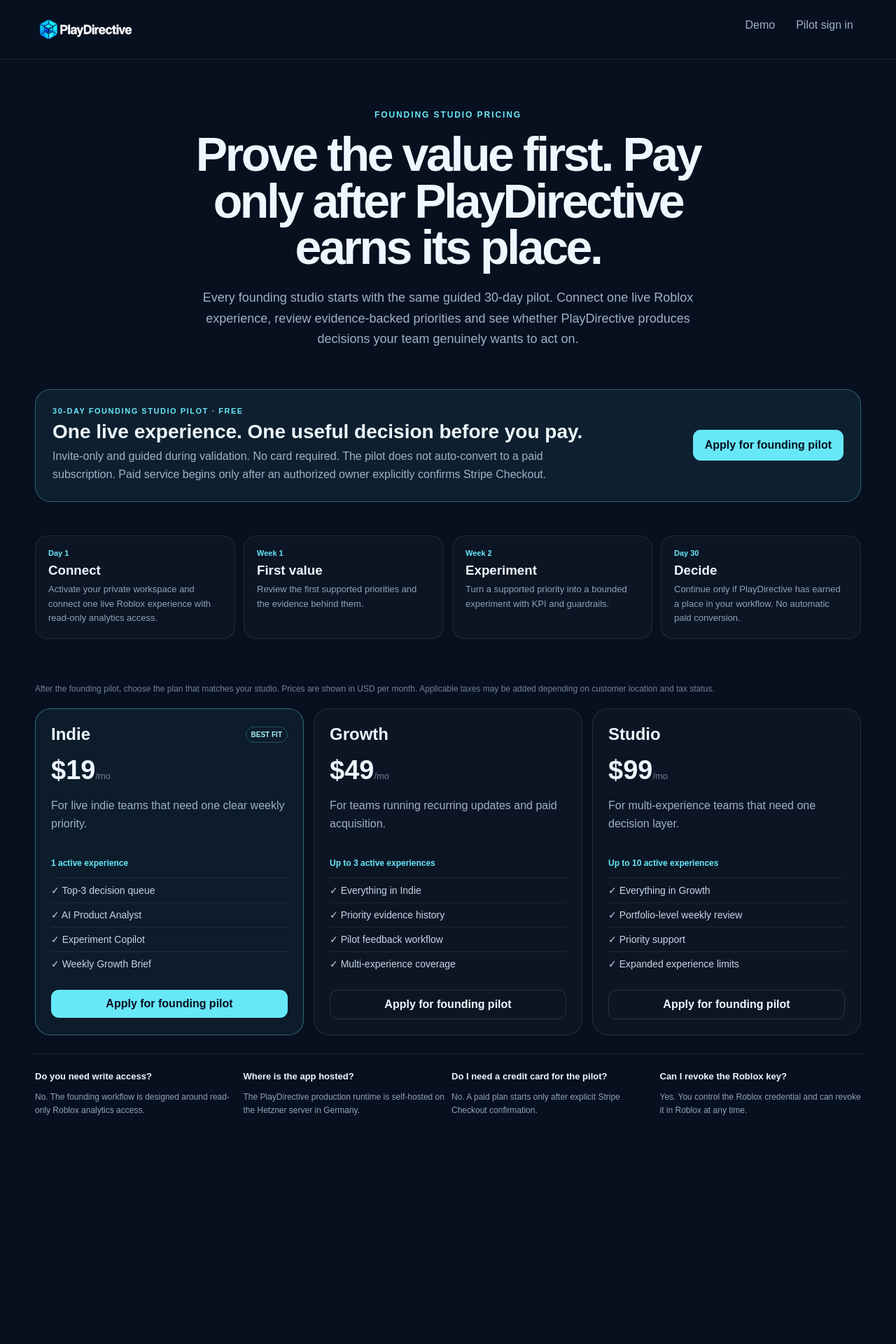
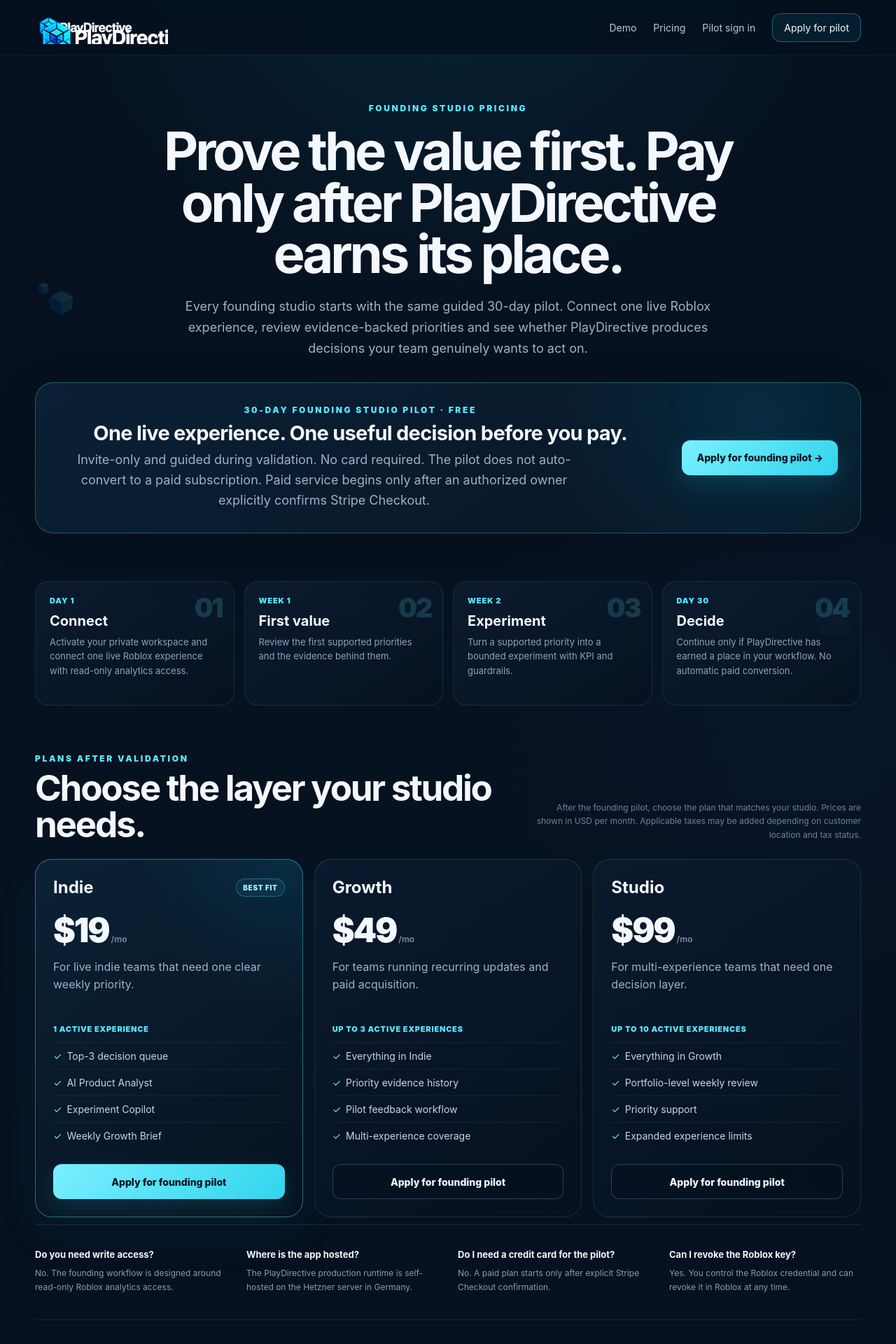
Before and after one commit to danielwauer-maker/roblox-decision-engine, a Next.js app in the folder apps/web/: page /pricing in a window 1280 px wide. Shown: the top 1920 px of the page at 70% size. Before the commit the page ends 1681 px from the top, so only its background shows below. Built offline with nearby package versions, Linux system fonts and the light colour scheme.

Commit message:
polish pricing page to match PlayDirective desktop system

```diff
--- a/apps/web/app/pricing/page.tsx
+++ b/apps/web/app/pricing/page.tsx
@@ -30,59 +30,126 @@ const plans = [
 ];
 
 const pilotSteps = [
-  ["Day 1", "Connect", "Activate your private workspace and connect one live Roblox experience with read-only analytics access."],
-  ["Week 1", "First value", "Review the first supported priorities and the evidence behind them."],
-  ["Week 2", "Experiment", "Turn a supported priority into a bounded experiment with KPI and guardrails."],
-  ["Day 30", "Decide", "Continue only if PlayDirective has earned a place in your workflow. No automatic paid conversion."],
+  ["01", "Day 1", "Connect", "Activate your private workspace and connect one live Roblox experience with read-only analytics access."],
+  ["02", "Week 1", "First value", "Review the first supported priorities and the evidence behind them."],
+  ["03", "Week 2", "Experiment", "Turn a supported priority into a bounded experiment with KPI and guardrails."],
+  ["04", "Day 30", "Decide", "Continue only if PlayDirective has earned a place in your workflow. No automatic paid conversion."],
+];
+
+const trustItems = [
+  ["Do you need write access?", "No. The founding workflow is designed around read-only Roblox analytics access."],
+  ["Where is the app hosted?", "The PlayDirective production runtime is self-hosted on the Hetzner server in Germany."],
+  ["Do I need a credit card for the pilot?", "No. A paid plan starts only after explicit Stripe Checkout confirmation."],
+  ["Can I revoke the Roblox key?", "Yes. You control the Roblox credential and can revoke it in Roblox at any time."],
 ];
 
 export default function PricingPage() {
   return (
-    <main style={{ minHeight: "100vh", background: "#07101f", color: "#eef7ff", fontFamily: "Arial, sans-serif" }}>
-      <header style={{ borderBottom: "1px solid rgba(255,255,255,.08)" }}>
-        <div style={{ maxWidth: 1180, margin: "0 auto", padding: "18px clamp(20px,5vw,24px)", display: "flex", justifyContent: "space-between", gap: 16, flexWrap: "wrap" }}>
-          <a href="/" style={{ color: "#eef7ff", textDecoration: "none", fontWeight: 800 }}>PlayDirective</a>
-          <div style={{ display: "flex", gap: 8 }}><a href="/demo" style={{ color: "#9fb1c7", textDecoration: "none", padding: "9px 11px" }}>Demo</a><a href="/app/login" style={{ color: "#9fb1c7", textDecoration: "none", padding: "9px 11px" }}>Pilot sign in</a></div>
+    <main className="pricing-shell">
+      <style>{`
+        :root{color-scheme:dark}
+        html{scroll-behavior:smooth}
+        body{margin:0;background:#06101e}
+        .pricing-shell{--bg:#06101e;--panel:#0a192b;--panel2:#0d2035;--line:#163854;--cyan:#59e6ff;--muted:#93a9c2;--white:#f4f8fd;min-height:100vh;background:radial-gradient(circle at 50% -8%,rgba(0,202,255,.12),transparent 26%),radial-gradient(circle at 90% 46%,rgba(37,99,235,.045),transparent 30%),linear-gradient(180deg,#06101e,#071220 56%,#06101e);color:var(--white);font-family:Inter,ui-sans-serif,system-ui,-apple-system,BlinkMacSystemFont,"Segoe UI",sans-serif;overflow:hidden;position:relative}
+        .pricing-shell *{box-sizing:border-box}.pricing-shell a{color:inherit;text-decoration:none}.wrap{width:min(1180px,calc(100% - 40px));margin:0 auto;position:relative}
+        .header{position:sticky;top:0;z-index:30;background:rgba(6,16,30,.82);backdrop-filter:blur(18px);border-bottom:1px solid rgba(125,211,252,.08)}
+        .header-inner{height:78px;display:flex;align-items:center;justify-content:space-between}.brand-logo{width:230px;height:auto;display:block}.nav{display:flex;align-items:center;gap:24px;font-size:14px;color:#b9c9da}.nav a{transition:.2s ease}.nav a:hover{color:white}.nav-cta{padding:11px 16px;border:1px solid rgba(89,230,255,.34);border-radius:12px;background:rgba(24,211,246,.08);color:#efffff!important}
+        .hero{padding:68px 0 34px;text-align:center}.eyebrow,.kicker{font-size:12px;letter-spacing:.22em;text-transform:uppercase;font-weight:900;color:var(--cyan)}
+        .hero h1{font-size:clamp(48px,6.2vw,76px);line-height:.97;letter-spacing:-.055em;max-width:900px;margin:17px auto 0}.hero p{max-width:760px;margin:23px auto 0;font-size:18px;line-height:1.65;color:#9fb1c7}
+        .pilot-cta{margin-top:34px;border:1px solid rgba(89,230,255,.28);background:radial-gradient(circle at 88% 24%,rgba(0,198,255,.11),transparent 29%),linear-gradient(145deg,rgba(11,33,55,.98),rgba(7,21,36,.98));border-radius:26px;padding:31px 32px;display:grid;grid-template-columns:1fr auto;gap:28px;align-items:center;box-shadow:0 24px 75px rgba(0,0,0,.13),inset 0 1px 0 rgba(255,255,255,.03)}
+        .pilot-cta h2{margin:8px 0 7px;font-size:29px;letter-spacing:-.025em}.pilot-cta p{margin:0;color:#9eb0c4;line-height:1.6;max-width:760px}.btn{display:inline-flex;align-items:center;justify-content:center;min-height:50px;padding:0 21px;border-radius:12px;font-size:14px;font-weight:850;transition:.2s ease;white-space:nowrap}.btn:hover{transform:translateY(-2px)}.btn-primary{background:linear-gradient(135deg,#7af0ff,#31d4ed);color:#05121f!important;box-shadow:0 12px 34px rgba(46,216,239,.15)}.btn-secondary{border:1px solid rgba(147,169,194,.3);background:rgba(7,16,31,.4)}
+        .steps-section{padding:34px 0 62px}.steps{display:grid;grid-template-columns:repeat(4,1fr);gap:14px;position:relative}.step{position:relative;border:1px solid rgba(91,169,217,.16);border-radius:20px;padding:20px;background:linear-gradient(145deg,rgba(12,30,50,.8),rgba(7,18,32,.92));min-height:178px}.step-num{position:absolute;right:16px;top:14px;color:rgba(89,230,255,.18);font-size:38px;font-weight:900;letter-spacing:-.06em}.step-time{font-size:11px;font-weight:900;color:var(--cyan);letter-spacing:.08em;text-transform:uppercase}.step h3{margin:10px 0 8px;font-size:20px}.step p{margin:0;color:#8fa2ba;font-size:13px;line-height:1.6;max-width:250px}
+        .pricing-section{padding:6px 0 82px}.pricing-intro{display:flex;justify-content:space-between;align-items:flex-end;gap:28px;margin-bottom:24px}.pricing-intro h2{font-size:clamp(36px,4vw,52px);line-height:1.02;letter-spacing:-.045em;margin:8px 0 0}.pricing-note{max-width:470px;color:#718198;font-size:12px;line-height:1.65;text-align:right}
+        .plan-grid{display:grid;grid-template-columns:repeat(3,1fr);gap:16px}.plan-card{position:relative;border:1px solid rgba(91,169,217,.17);background:linear-gradient(145deg,rgba(10,27,47,.95),rgba(6,17,31,.98));border-radius:24px;padding:25px;display:flex;flex-direction:column;min-height:500px;box-shadow:inset 0 1px 0 rgba(255,255,255,.025)}.plan-card.featured{border-color:rgba(89,230,255,.4);background:radial-gradient(circle at 96% 0%,rgba(0,198,255,.09),transparent 35%),linear-gradient(145deg,rgba(11,34,55,.98),rgba(6,18,31,.99));box-shadow:0 24px 70px rgba(0,190,255,.06),inset 0 1px 0 rgba(255,255,255,.04)}
+        .plan-head{display:flex;align-items:center;justify-content:space-between;gap:12px}.plan-head h3{font-size:24px;margin:0}.badge{font-size:10px;font-weight:900;letter-spacing:.07em;color:#a5f3fc;border:1px solid rgba(103,232,249,.3);background:rgba(103,232,249,.06);border-radius:999px;padding:6px 9px}.price{margin-top:17px;font-size:48px;font-weight:900;letter-spacing:-.045em}.price span{font-size:12px;color:#718198;font-weight:650;letter-spacing:0;margin-left:3px}.plan-subtitle{color:#9fb1c7;line-height:1.58;min-height:76px;margin:11px 0 18px}.experience{font-size:11px;color:var(--cyan);font-weight:900;text-transform:uppercase;letter-spacing:.07em;margin-bottom:12px}.features{display:grid;gap:0;margin-bottom:22px}.feature{padding:10px 0;border-top:1px solid rgba(255,255,255,.065);font-size:14px;color:#c7d5e5}.feature:before{content:"✓";color:#78ebd0;margin-right:7px}.plan-card .btn{margin-top:auto;width:100%}
+        .trust-panel{border-top:1px solid rgba(132,173,205,.15);border-bottom:1px solid rgba(132,173,205,.15);padding:34px 0 36px;margin-top:10px}.trust-grid{display:grid;grid-template-columns:repeat(4,1fr);gap:28px}.trust-item strong{display:block;font-size:13px;margin-bottom:9px}.trust-item p{margin:0;color:#879bb3;font-size:12px;line-height:1.65}
+        .footer{margin-top:70px;border-top:1px solid rgba(132,173,205,.12);background:rgba(4,12,23,.42)}.footer-inner{min-height:102px;display:flex;align-items:center;justify-content:space-between;gap:24px;color:#758aa1;font-size:12px}.footer-links{display:flex;gap:20px}.footer a:hover{color:#dfefff}
+        .deco{position:absolute;pointer-events:none;opacity:.13;filter:drop-shadow(0 12px 24px rgba(0,191,255,.12));z-index:0}.deco-1{width:80px;left:3%;top:18%}.deco-2{width:110px;right:3%;top:39%}.deco-3{width:62px;left:7%;top:62%}.deco-4{width:92px;right:7%;top:77%}.deco-5{width:44px;left:46%;top:31%}.pricing-shell>header,.pricing-shell>section,.pricing-shell>footer{position:relative;z-index:1}
+        @media(max-width:920px){.nav>a:not(.nav-cta){display:none}.hero{padding-top:50px}.pilot-cta{grid-template-columns:1fr}.steps{grid-template-columns:1fr 1fr}.plan-grid{grid-template-columns:1fr}.plan-card{min-height:auto}.pricing-intro{align-items:flex-start;flex-direction:column}.pricing-note{text-align:left}.trust-grid{grid-template-columns:1fr 1fr}.deco{opacity:.07}}
+        @media(max-width:560px){.wrap{width:calc(100% - 24px)}.header-inner{height:68px}.brand-logo{width:168px}.nav-cta{font-size:12px;padding:10px 12px}.hero h1{font-size:45px}.hero p{font-size:16px}.pilot-cta{padding:24px 19px}.pilot-cta h2{font-size:25px}.pilot-cta .btn{width:100%}.steps{grid-template-columns:1fr}.pricing-section{padding-bottom:58px}.pricing-intro h2{font-size:38px}.plan-card{padding:20px}.price{font-size:44px}.trust-grid{grid-template-columns:1fr}.footer-inner{align-items:flex-start;flex-direction:column;justify-content:center;padding:26px 0}.footer-links{flex-wrap:wrap}.deco{display:none}}
+      `}</style>
+
+      <img className="deco deco-1" src="/brand/playdirective/deco-cubes.png" alt="" aria-hidden="true" />
+      <img className="deco deco-2" src="/brand/playdirective/deco-cloud.png" alt="" aria-hidden="true" />
+      <img className="deco deco-3" src="/brand/playdirective/deco-cubes2.png" alt="" aria-hidden="true" />
+      <img className="deco deco-4" src="/brand/playdirective/deco-cloud.png" alt="" aria-hidden="true" />
+      <img className="deco deco-5" src="/brand/playdirective/deco-cubes.png" alt="" aria-hidden="true" />
+
+      <header className="header">
+        <div className="wrap header-inner">
+          <a href="/" aria-label="PlayDirective home"><img className="brand-logo" src="/brand/playdirective/logo.png" alt="PlayDirective" /></a>
+          <nav className="nav" aria-label="Primary navigation">
+            <a href="/demo">Demo</a>
+            <a href="/pricing">Pricing</a>
+            <a href="/app/login">Pilot sign in</a>
+            <a className="nav-cta" href="/apply">Apply for pilot</a>
+          </nav>
         </div>
       </header>
 
-      <section style={{ maxWidth: 1180, margin: "0 auto", padding: "72px clamp(20px,5vw,24px) 28px", textAlign: "center" }}>
-        <div style={{ color: "#67e8f9", fontSize: 12, fontWeight: 800, letterSpacing: ".16em", textTransform: "uppercase" }}>Founding studio pricing</div>
-        <h1 style={{ margin: "16px auto 0", maxWidth: 850, fontSize: "clamp(42px,8vw,68px)", lineHeight: .98, letterSpacing: "-.05em" }}>Prove the value first. Pay only after PlayDirective earns its place.</h1>
-        <p style={{ margin: "24px auto 0", maxWidth: 760, color: "#9fb1c7", fontSize: 18, lineHeight: 1.65 }}>Every founding studio starts with the same guided 30-day pilot. Connect one live Roblox experience, review evidence-backed priorities and see whether PlayDirective produces decisions your team genuinely wants to act on.</p>
-      </section>
+      <section className="hero wrap">
+        <div className="eyebrow">Founding studio pricing</div>
+        <h1>Prove the value first. Pay only after PlayDirective earns its place.</h1>
+        <p>Every founding studio starts with the same guided 30-day pilot. Connect one live Roblox experience, review evidence-backed priorities and see whether PlayDirective produces decisions your team genuinely wants to act on.</p>
 
-      <section style={{ maxWidth: 1180, margin: "0 auto", padding: "28px clamp(20px,5vw,24px)" }}>
-        <div style={{ border: "1px solid rgba(103,232,249,.32)", background: "rgba(103,232,249,.075)", borderRadius: 22, padding: 24, display: "flex", justifyContent: "space-between", gap: 20, alignItems: "center", flexWrap: "wrap" }}>
-          <div style={{ maxWidth: 760 }}>
-            <div style={{ color: "#67e8f9", fontSize: 11, fontWeight: 800, textTransform: "uppercase", letterSpacing: ".14em" }}>30-day founding studio pilot · free</div>
-            <h2 style={{ margin: "8px 0 6px", fontSize: 28 }}>One live experience. One useful decision before you pay.</h2>
-            <p style={{ margin: 0, color: "#9fb1c7", lineHeight: 1.65 }}>Invite-only and guided during validation. No card required. The pilot does not auto-convert to a paid subscription. Paid service begins only after an authorized owner explicitly confirms Stripe Checkout.</p>
+        <div className="pilot-cta">
+          <div>
+            <div className="kicker">30-day founding studio pilot · free</div>
+            <h2>One live experience. One useful decision before you pay.</h2>
+            <p>Invite-only and guided during validation. No card required. The pilot does not auto-convert to a paid subscription. Paid service begins only after an authorized owner explicitly confirms Stripe Checkout.</p>
           </div>
-          <a href="/apply" style={{ background: "#67e8f9", color: "#07101f", padding: "13px 17px", borderRadius: 11, fontWeight: 800, textDecoration: "none" }}>Apply for founding pilot</a>
+          <a className="btn btn-primary" href="/apply">Apply for founding pilot →</a>
         </div>
       </section>
 
-      <section style={{ maxWidth: 1180, margin: "0 auto", padding: "20px clamp(20px,5vw,24px) 38px" }}>
-        <div style={{ display: "grid", gap: 12, gridTemplateColumns: "repeat(auto-fit,minmax(220px,1fr))" }}>{pilotSteps.map(([when, title, copy]) => <article key={when} style={{ border: "1px solid rgba(255,255,255,.09)", borderRadius: 18, padding: 18, background: "rgba(255,255,255,.025)" }}><div style={{ color: "#67e8f9", fontSize: 11, fontWeight: 800 }}>{when}</div><h3 style={{ margin: "8px 0 6px" }}>{title}</h3><p style={{ margin: 0, color: "#8fa2ba", fontSize: 13, lineHeight: 1.6 }}>{copy}</p></article>)}</div>
+      <section className="steps-section wrap">
+        <div className="steps">
+          {pilotSteps.map(([num, when, title, copy]) => (
+            <article className="step" key={when}>
+              <div className="step-num">{num}</div>
+              <div className="step-time">{when}</div>
+              <h3>{title}</h3>
+              <p>{copy}</p>
+            </article>
+          ))}
+        </div>
       </section>
 
-      <section style={{ maxWidth: 1180, margin: "0 auto", padding: "24px clamp(20px,5vw,24px) 72px" }}>
-        <div style={{ marginBottom: 18, color: "#718198", fontSize: 12, lineHeight: 1.6 }}>After the founding pilot, choose the plan that matches your studio. Prices are shown in USD per month. Applicable taxes may be added depending on customer location and tax status.</div>
-        <div style={{ display: "grid", gap: 14, gridTemplateColumns: "repeat(auto-fit,minmax(250px,1fr))" }}>
-          {plans.map((plan) => <article key={plan.name} style={{ border: plan.featured ? "1px solid rgba(103,232,249,.38)" : "1px solid rgba(255,255,255,.1)", background: plan.featured ? "rgba(103,232,249,.055)" : "rgba(255,255,255,.025)", borderRadius: 22, padding: 22 }}>
-            <div style={{ display: "flex", justifyContent: "space-between", gap: 10, alignItems: "center" }}><h2 style={{ margin: 0 }}>{plan.name}</h2>{plan.featured && <span style={{ color: "#a5f3fc", fontSize: 10, fontWeight: 800, border: "1px solid rgba(103,232,249,.28)", borderRadius: 999, padding: "5px 7px" }}>BEST FIT</span>}</div>
-            <div style={{ marginTop: 16, fontSize: 38, fontWeight: 800 }}>{plan.price}<span style={{ color: "#718198", fontSize: 13, fontWeight: 500 }}>/mo</span></div>
-            <p style={{ color: "#9fb1c7", lineHeight: 1.6, minHeight: 72 }}>{plan.subtitle}</p>
-            <div style={{ color: "#67e8f9", fontSize: 12, fontWeight: 700, marginBottom: 14 }}>{plan.experiences}</div>
-            <div>{plan.features.map((feature) => <div key={feature} style={{ padding: "9px 0", borderTop: "1px solid rgba(255,255,255,.07)", color: "#c7d5e5", fontSize: 14 }}>✓ {feature}</div>)}</div>
-            <a href={plan.href} style={{ display: "block", marginTop: 20, textAlign: "center", background: plan.featured ? "#67e8f9" : "transparent", color: plan.featured ? "#07101f" : "#eef7ff", border: plan.featured ? "none" : "1px solid rgba(255,255,255,.13)", padding: "11px 14px", borderRadius: 11, fontWeight: 800, textDecoration: "none" }}>{plan.cta}</a>
-          </article>)}
+      <section className="pricing-section wrap">
+        <div className="pricing-intro">
+          <div>
+            <div className="kicker">Plans after validation</div>
+            <h2>Choose the layer your studio needs.</h2>
+          </div>
+          <div className="pricing-note">After the founding pilot, choose the plan that matches your studio. Prices are shown in USD per month. Applicable taxes may be added depending on customer location and tax status.</div>
         </div>
-        <div style={{ marginTop: 26, borderTop: "1px solid rgba(255,255,255,.08)", paddingTop: 22, display: "grid", gap: 10, gridTemplateColumns: "repeat(auto-fit,minmax(240px,1fr))" }}>
-          {[["Do you need write access?", "No. The founding workflow is designed around read-only Roblox analytics access."],["Where is the app hosted?", "The PlayDirective production runtime is self-hosted on the Hetzner server in Germany."],["Do I need a credit card for the pilot?", "No. A paid plan starts only after explicit Stripe Checkout confirmation."],["Can I revoke the Roblox key?", "Yes. You control the Roblox credential and can revoke it in Roblox at any time."]].map(([q,a]) => <div key={q}><strong style={{ fontSize: 13 }}>{q}</strong><p style={{ color: "#8fa2ba", fontSize: 12, lineHeight: 1.6 }}>{a}</p></div>)}
+
+        <div className="plan-grid">
+          {plans.map((plan) => (
+            <article className={`plan-card${plan.featured ? " featured" : ""}`} key={plan.name}>
+              <div className="plan-head"><h3>{plan.name}</h3>{plan.featured && <span className="badge">BEST FIT</span>}</div>
+              <div className="price">{plan.price}<span>/mo</span></div>
+              <p className="plan-subtitle">{plan.subtitle}</p>
+              <div className="experience">{plan.experiences}</div>
+              <div className="features">{plan.features.map((feature) => <div className="feature" key={feature}>{feature}</div>)}</div>
+              <a className={`btn ${plan.featured ? "btn-primary" : "btn-secondary"}`} href={plan.href}>{plan.cta}</a>
+            </article>
+          ))}
+        </div>
+
+        <div className="trust-panel">
+          <div className="trust-grid">
+            {trustItems.map(([q,a]) => <div className="trust-item" key={q}><strong>{q}</strong><p>{a}</p></div>)}
+          </div>
         </div>
       </section>
+
+      <footer className="footer">
+        <div className="wrap footer-inner">
+          <span>PlayDirective · Early Access</span>
+          <div className="footer-links"><a href="/privacy">Privacy</a><a href="/terms">Terms</a><a href="/legal">Legal notice</a></div>
+        </div>
+      </footer>
     </main>
   );
 }
```
